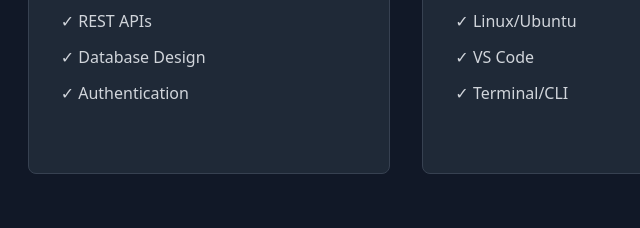
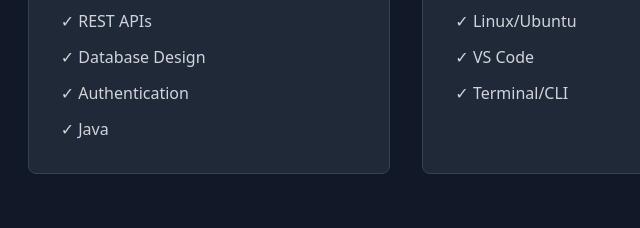
Before and after one commit to prashanththotakuri/learning-journey, a plain HTML site: page index.html in a window 1280 px wide. Shown: the part 2252-2480 px from the top of the page, 431-1071 px from the left. Drawn offline with nearby package versions, Linux system fonts and the light colour scheme.

Commit message:
Add Java to skills list in index.html

```diff
--- a/index.html
+++ b/index.html
@@ -175,6 +175,7 @@
                         <li>✓ REST APIs</li>
                         <li>✓ Database Design</li>
                         <li>✓ Authentication</li>
+                        <li>✓ Java</li>
                     </ul>
                 </div>
                 <div class="bg-gray-800 rounded-lg p-8 border border-gray-700 skill-card">
```
